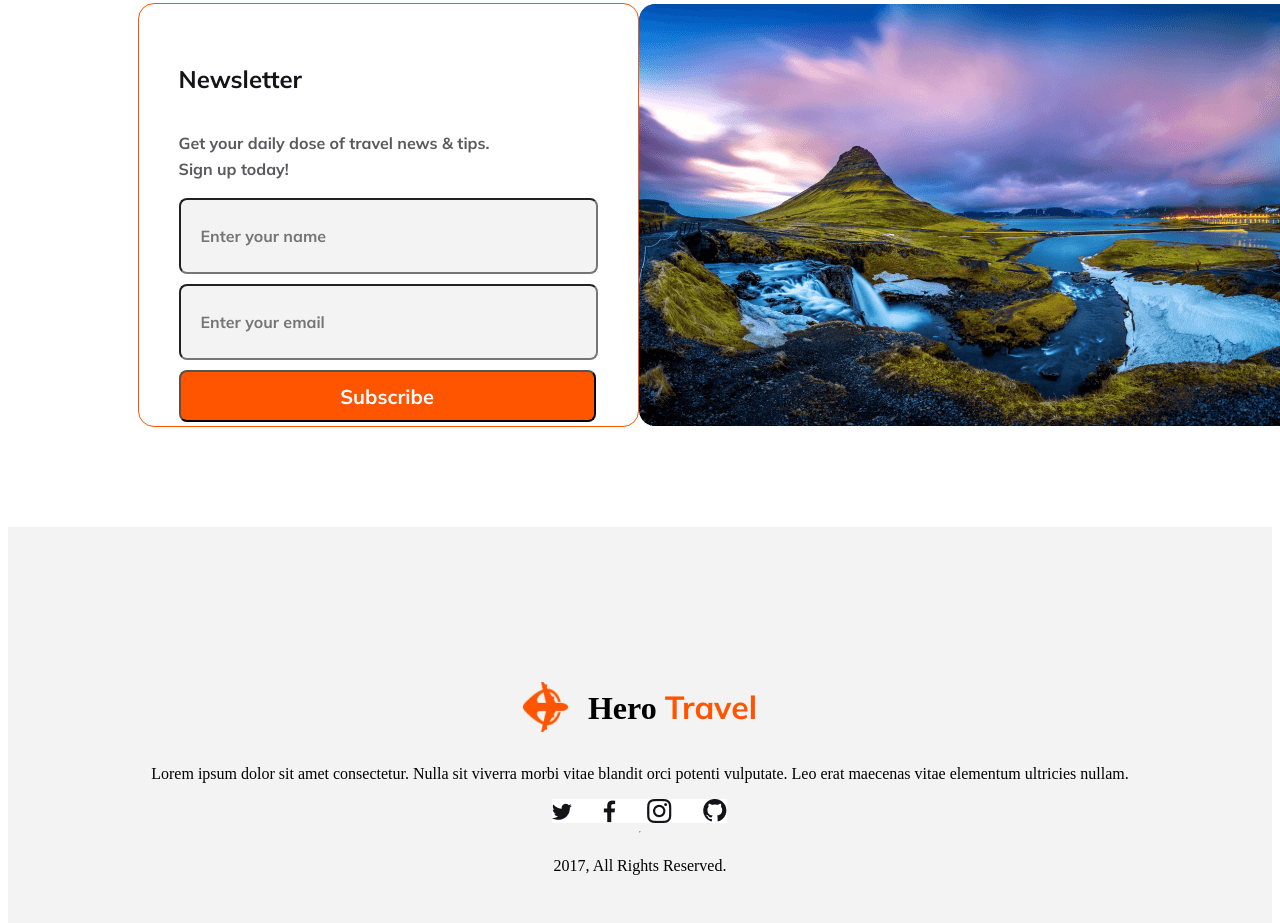
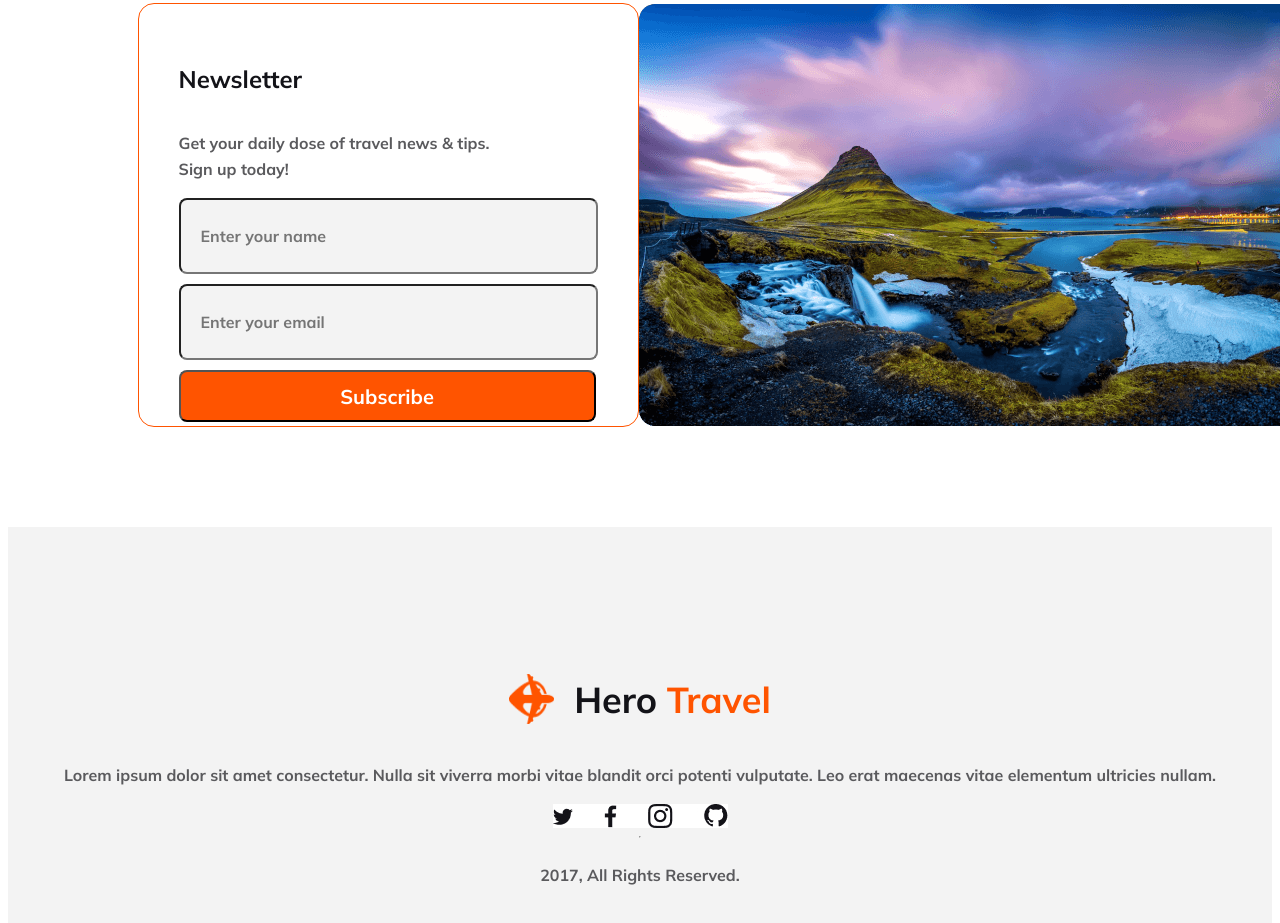
Before and after one commit to Mehedi4409/Assignment2, a plain HTML site: page index.html in a window 1280 px wide. Shown: the part 7147-8070 px from the top of the page. Drawn offline with Linux system fonts and the light colour scheme.

Commit message:
3rd commit

```diff
--- a/style/style1.css
+++ b/style/style1.css
@@ -39,7 +39,7 @@ header {
     list-style: none;
 }
 
-.navbar h1 {
+.nav-icon h1 {
     color: #131318;
     font-family: Mulish;
     font-size: 36px;
@@ -566,9 +566,21 @@ li {
     justify-content: center;
     align-items: center;
 }
-.footer-container{
+
+.footer-container {
     display: flex;
     flex-direction: column;
-    justify-content: center ;
+    justify-content: center;
     align-items: center;
 }
+
+.footer-container p {
+    color: #5A5A5D;
+    text-align: center;
+    font-family: Mulish;
+    font-size: 16px;
+    font-style: normal;
+    font-weight: 400;
+    line-height: 26px;
+    /* 162.5% */
+}
```
